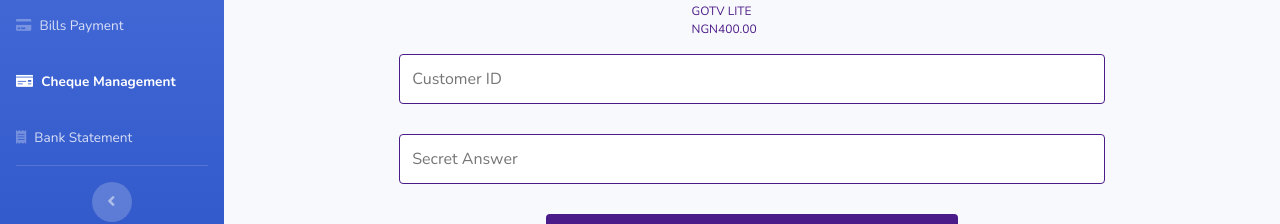
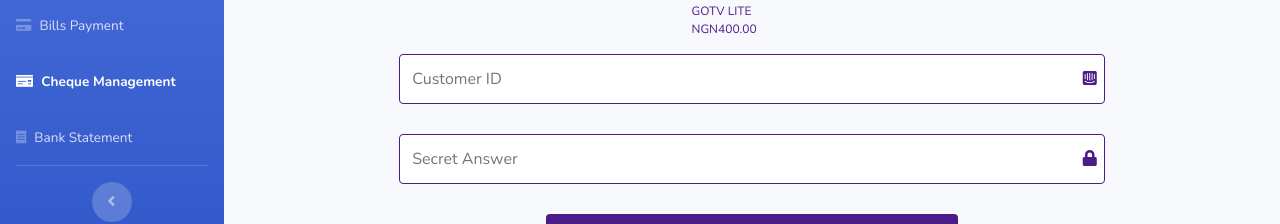
Before and after one commit to Francystem/PRIME, a website with bundled scripts: page blank.html in a window 1280 px wide. Shown: the part 292-516 px from the top of the page. Built offline with nearby package versions, Linux system fonts and the light colour scheme.

Commit message:
placeholder styling

```diff
--- a/blank.html
+++ b/blank.html
@@ -282,14 +282,14 @@
           <div class="row">
 
             <div class="col">
-              <input type="text" id="fname" name="firstname" placeholder="Customer ID">
+              <input type="text" id="fname" name="firstname"  placeholder="Customer ID"><i class="fab fa-intercom"></i>
             </div>
           </div>
 
           <div class="row">
 
             <div class="col">
-              <input type="text" id="fname" name="firstname" placeholder="Secret Answer">
+              <input type="text" id="fname" name="firstname" placeholder="Secret Answer"><i class="fas fa-lock"></i>
             </div>
           </div>
 
--- a/css/style.css
+++ b/css/style.css
@@ -87,3 +87,11 @@
   margin-left:47%;
   color: #4B1B89;
 }
+.fa-intercom{
+  margin-left: -22px;
+  color: #4B1B89;
+}
+.fa-lock{
+  margin-left: -22px;
+  color: #4B1B89;
+}
```
